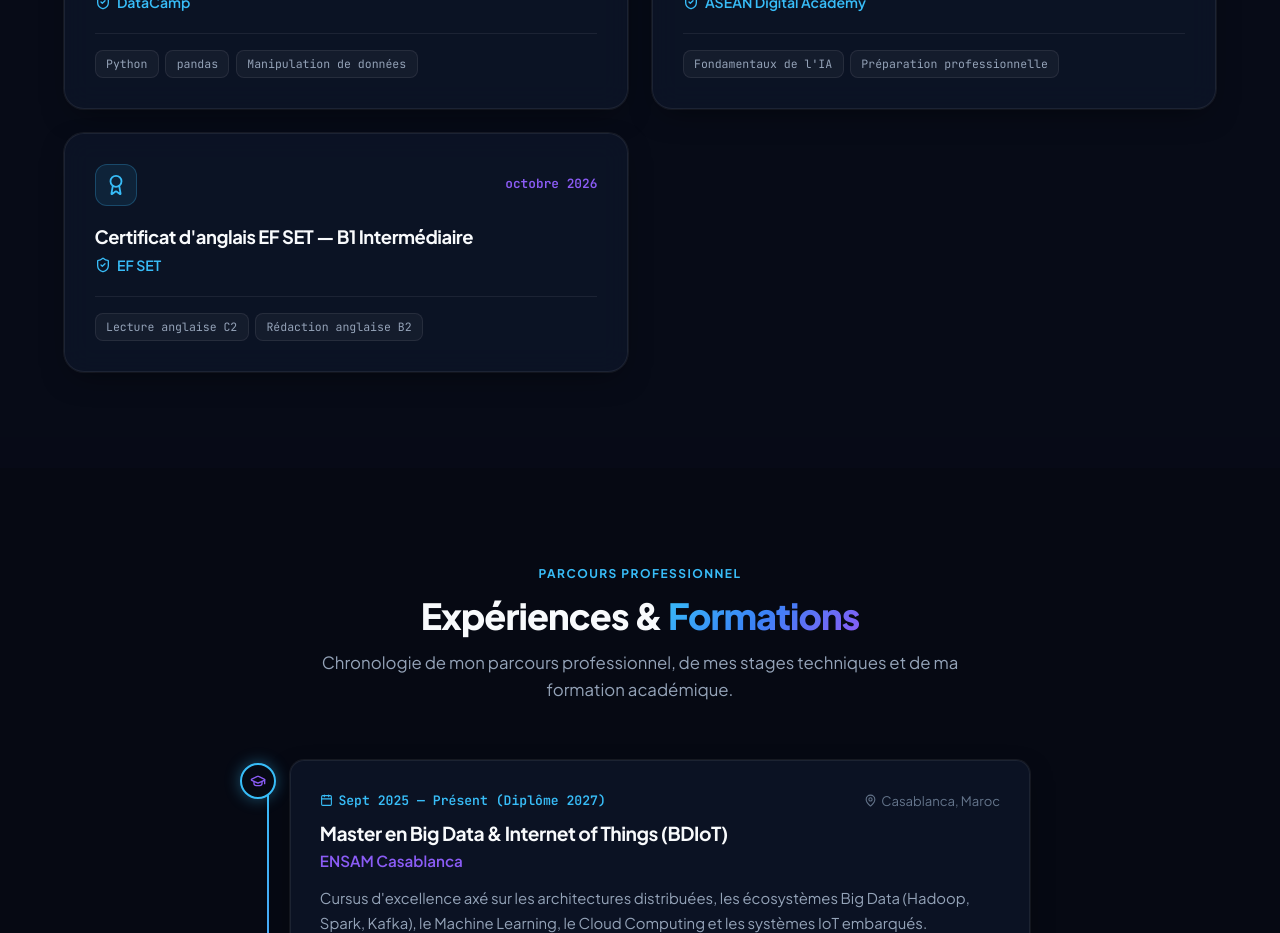
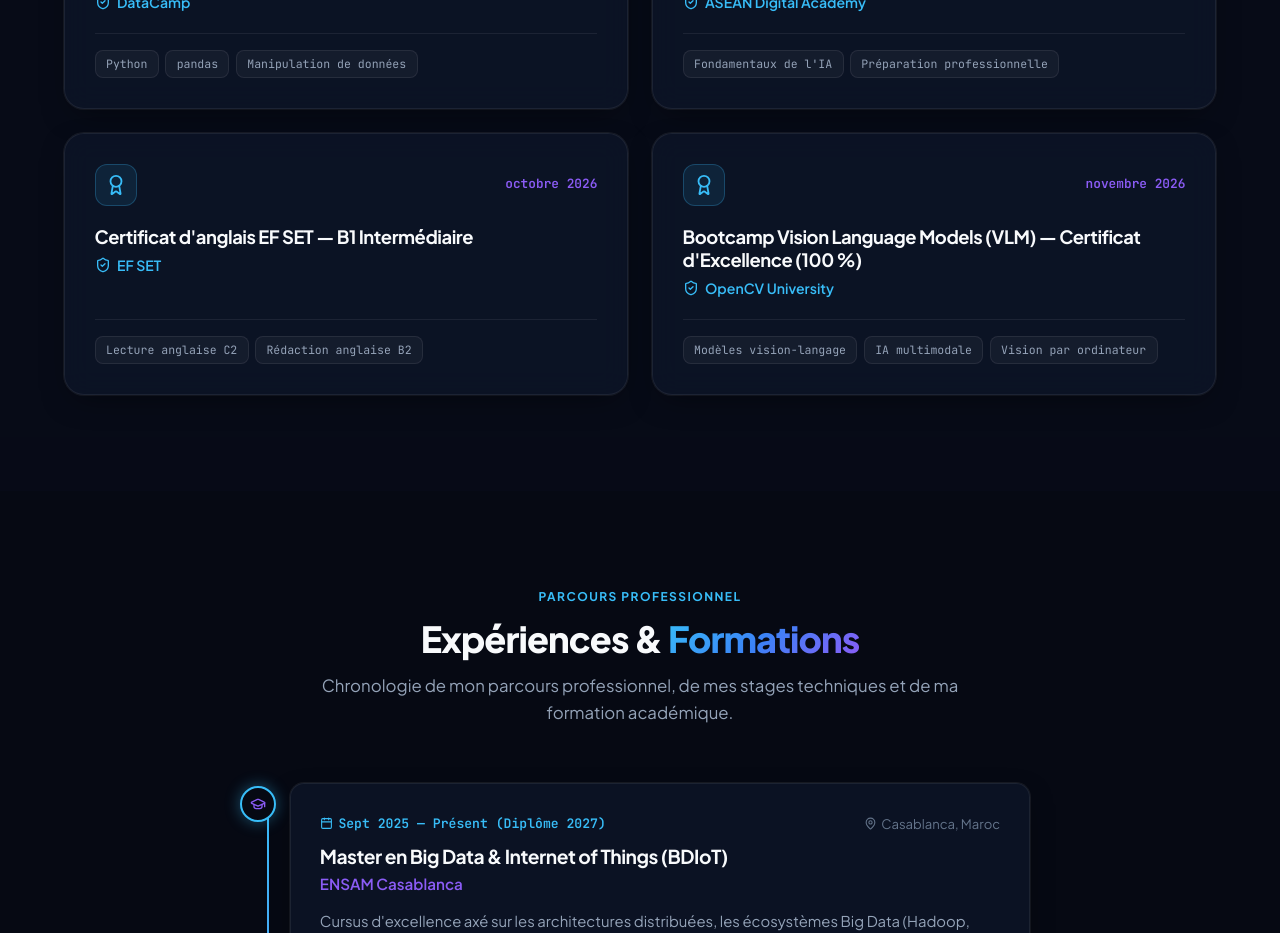
Before and after one commit to aminebouaouda02/pfe-portfolio, a Next.js app: page / in a window 1280 px wide. Shown: the part 8180-9113 px from the top of the page. Built offline with nearby package versions, Linux system fonts and the light colour scheme.

Commit message:
feat(portfolio): add OpenCV VLM Bootcamp certification

```diff
--- a/data/portfolioData.ts
+++ b/data/portfolioData.ts
@@ -530,6 +530,13 @@ export const portfolioData: Record<Locale, PortfolioData> = {
         date: "October 2026",
         skills: ["English Reading C2", "English Writing B2"],
       },
+      {
+        id: "cert-opencv-vlm",
+        title: "Vision Language Models (VLM) Bootcamp — Certificate of Excellence (100%)",
+        issuer: "OpenCV University",
+        date: "November 2026",
+        skills: ["Vision Language Models", "Multimodal AI", "Computer Vision"],
+      },
     ],
 
     ui: {
@@ -984,6 +991,13 @@ export const portfolioData: Record<Locale, PortfolioData> = {
         date: "octobre 2026",
         skills: ["Lecture anglaise C2", "Rédaction anglaise B2"],
       },
+      {
+        id: "cert-opencv-vlm",
+        title: "Bootcamp Vision Language Models (VLM) — Certificat d'Excellence (100 %)",
+        issuer: "OpenCV University",
+        date: "novembre 2026",
+        skills: ["Modèles vision-langage", "IA multimodale", "Vision par ordinateur"],
+      },
     ],
 
     ui: {
```
